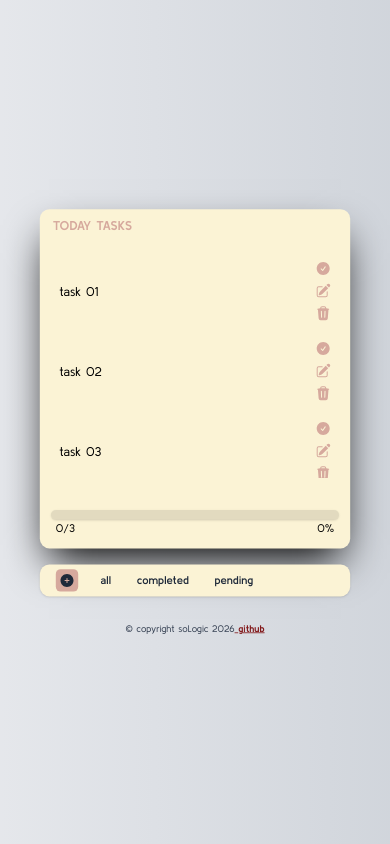
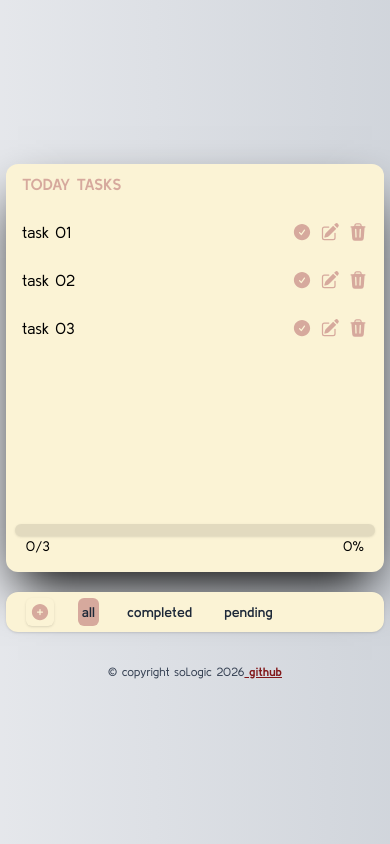
Before and after one commit to Sondosprg/TodoList_tailwind_react, a React (Vite) app: page / in a window 390 px wide. Built offline with nearby package versions, Linux system fonts and the light colour scheme.

Commit message:
fix navBar

```diff
--- a/src/App.css
+++ b/src/App.css
@@ -11,7 +11,8 @@
 
   --font-main: "Kulim Park", sans-serif;
 
-  --breakpoint-xs: 200px;
+
+  --breakpoint-xs: 400px;
 }
 
 @layer base {
@@ -29,7 +30,7 @@
   }
 
   #root {
-    @apply flex justify-center items-center flex-col w-100  scale-80  sm:scale-100;
+    @apply flex justify-center items-center flex-col w-100;
   }
 }
 
@@ -41,12 +42,12 @@
 
   /* card */
   .main-card {
-    @apply bg-secondary w-97  rounded-xl  shadow-2xl shadow-black flex flex-col space-y-6;
+    @apply bg-secondary w-[97vw] mx-5 xs:mx-0 xs:w-97   rounded-xl  shadow-2xl shadow-black flex flex-col space-y-4 sm:space-y-6;
   }
 
   /* header */
   .header {
-    @apply w-97 flex items-center  h-10 pl-5 shadow  rounded-xl   bg-secondary mt-5;
+    @apply w-[97vw] xs:w-97 flex items-center  h-10 pl-5 shadow  rounded-xl   bg-secondary mt-5;
   }
 
   .header-btn {
@@ -66,11 +67,11 @@
   }
 
   .tasks {
-    @apply px-4 overflow-y-scroll flex flex-col gap-2 h-70 scrollbar-none cursor-pointer;
+    @apply px-2 sm:px-4 overflow-y-scroll flex flex-col gap-2 h-70 scrollbar-none cursor-pointer;
   }
 
   .task {
-    @apply flex justify-between items-center   hover:bg-primary/10   h-fit transition rounded-md p-2;
+    @apply flex gap-1  sm:justify-between items-center   hover:bg-primary/10   h-fit transition rounded-md p-2;
   }
 
   .title {
--- a/src/components/NavBar.jsx
+++ b/src/components/NavBar.jsx
@@ -1,6 +1,6 @@
 import PopUp from "./popUp";
 
-import { useContext } from "react";
+import { useContext, useState } from "react";
 
 import { tasksContext } from "../contexts/tasks.js";
 import { popUpContext } from "../contexts/popUp.js";
@@ -29,6 +29,23 @@ export default function NavBar() {
     tasksContx.setCurrent([...noCompletedTasks]);
   };
 
+  const navBarLinks = {
+    all: "header-btn-active",
+    completed: "header-btn",
+    no_completed: "header-btn",
+  };
+
+  const [activeClass, setActiveClass] = useState(navBarLinks);
+
+  const handelActiveClass = (btnId) => {
+    const otherLinks = Object.keys(navBarLinks).filter((link) => link != btnId);
+    setActiveClass({
+      [btnId]: "header-btn-active",
+      [otherLinks[0]]: "header-btn",
+      [otherLinks[1]]: "header-btn",
+    });
+  };
+
   return (
     <>
       <header className="header">
@@ -36,7 +53,6 @@ export default function NavBar() {
           <ul className="flex gap-6">
             {/* add btn */}
             <li
-              data-testid="add-btn"
               onClick={() => {
                 popUpState.set({
                   ...popUpState,
@@ -44,7 +60,7 @@ export default function NavBar() {
                   type: "add",
                 });
               }}
-              className="header-btn-active"
+              className="header-btn-active bg-transparent text-primary shadow"
             >
               <svg
                 xmlns="http://www.w3.org/2000/svg"
@@ -61,13 +77,34 @@ export default function NavBar() {
             </li>
 
             {/* btns */}
-            <li onClick={showAllTasks} className="header-btn">
+            <li
+              data-btnid="all"
+              onClick={(e) => {
+                showAllTasks();
+                handelActiveClass(e.target.dataset.btnid);
+              }}
+              className={activeClass["all"]}
+            >
               all
             </li>
-            <li onClick={showCompletedTasks} className="header-btn">
+            <li
+              data-btnid="completed"
+              onClick={(e) => {
+                showCompletedTasks();
+                handelActiveClass(e.target.dataset.btnid);
+              }}
+              className={activeClass["completed"]}
+            >
               completed
             </li>
-            <li onClick={showNoCompletedTasks} className="header-btn">
+            <li
+              data-btnid="no_completed"
+              onClick={(e) => {
+                showNoCompletedTasks();
+                handelActiveClass(e.target.dataset.btnid);
+              }}
+              className={activeClass["no_completed"]}
+            >
               pending
             </li>
           </ul>
```
Also changed, not shown: src/assets/image.png (deleted), 1 other file (tests, documents, lock files or other folders).
